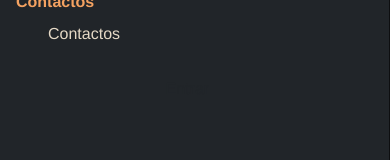
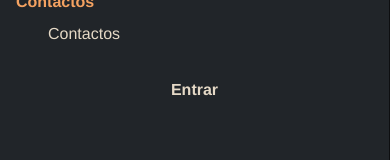
Before and after one commit to APedrosaUab/hotel-canino, a Vue app in the folder frontend/hotelcaninofrontend-main/: page /login in a window 390 px wide. Both pictures are taken after a click on the button 43 px from the left and 33 px from the top of the page. Shown: the part 325-485 px from the top of the page. Built offline with nearby package versions, Linux system fonts and the light colour scheme.

Commit message:
minor fixes

```diff
--- a/frontend/hotelcaninofrontend-main/src/components/NavBar.vue
+++ b/frontend/hotelcaninofrontend-main/src/components/NavBar.vue
@@ -100,9 +100,12 @@
             <a class="nav-link text-danger" @click="logout">Sair</a>
           </li>
 
-          <li v-if="!isAuthenticated" class="mt-3">
-            <router-link class="btn btn-outline-dark w-100 text-center" to="/login">Entrar</router-link>
+          <li v-if="!isAuthenticated" class="nav-item mt-3">
+            <router-link class="nav-link text-dark text-center" to="/login">
+              <strong>Entrar</strong>
+            </router-link>
           </li>
+
         </ul>
       </div>
     </div>
--- a/frontend/hotelcaninofrontend-main/src/views/LoginPage.vue
+++ b/frontend/hotelcaninofrontend-main/src/views/LoginPage.vue
@@ -76,6 +76,7 @@ export default {
         localStorage.setItem('avatarUser', avatarUser);
         localStorage.setItem('userRole', userRole || 'user');
 
+        this.$router.push('/').then(() => window.location.reload());
       } catch (error) {
         this.errorMessage = error.response?.data?.message || 'Erro ao tentar fazer login.';
       }
```
Also changed, not shown: 1 other file (tests, documents, lock files or other folders).
